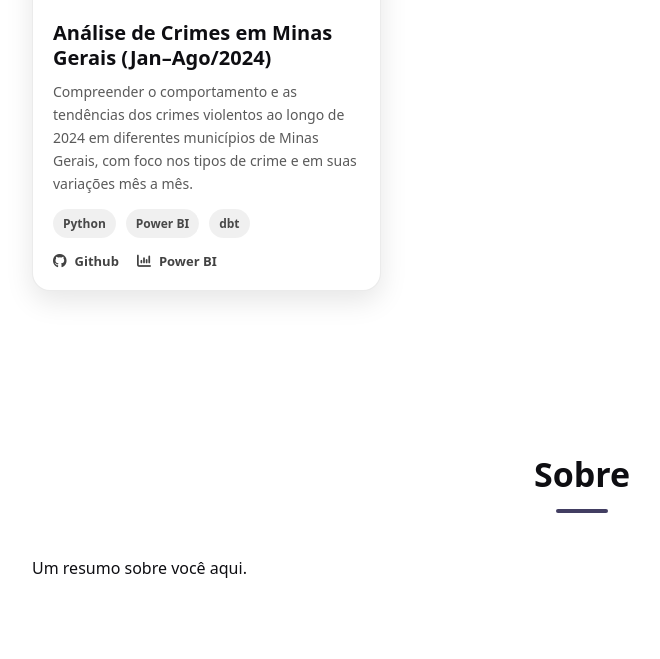
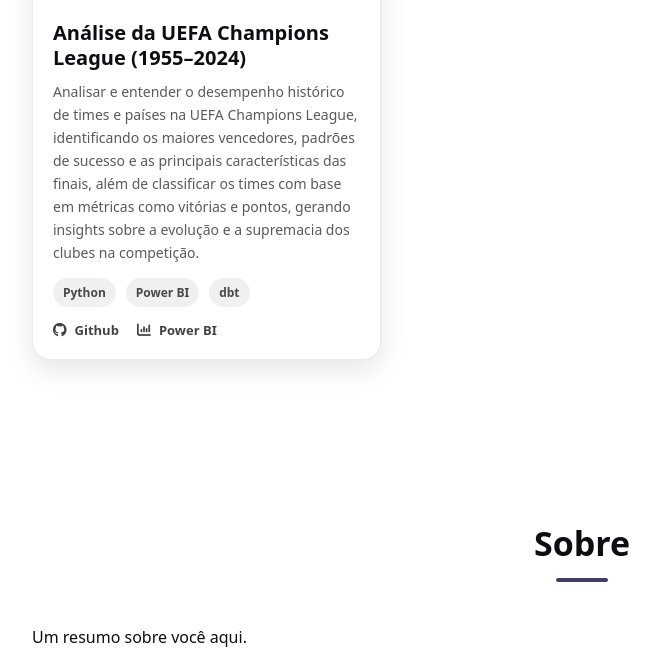
Before and after one commit to GutembergRodrigues/GutembergRodrigues.github.io, a Jekyll site: the page built from index.md, in a window 1280 px wide and 900 px high, scrolled down 1673 px, cut to the strip 241-900 px from the top of the window. Shown: the whole strip, without its empty margins (58-718 px from the left). Built offline with Jekyll 4.4.1, drawn with Linux system fonts in a browser that asks for light colours.

Commit message:
Update default.html

```diff
--- a/_layouts/default.html
+++ b/_layouts/default.html
@@ -197,9 +197,9 @@
               </div>
 
               <div class="project-card__body">
-                <h3 class="project-card__title">Análise de Crimes em Minas Gerais (Jan–Ago/2024)</h3>
+                <h3 class="project-card__title">Análise da UEFA Champions League (1955–2024)</h3>
                 <p class="project-card__desc">
-                  Compreender o comportamento e as tendências dos crimes violentos ao longo de 2024 em diferentes municípios de Minas Gerais, com foco nos tipos de crime e em suas variações mês a mês.
+                  Analisar e entender o desempenho histórico de times e países na UEFA Champions League, identificando os maiores vencedores, padrões de sucesso e as principais características das finais, além de classificar os times com base em métricas como vitórias e pontos, gerando insights sobre a evolução e a supremacia dos clubes na competição.
                 </p>
 
                 <div class="project-card__tags">
```
